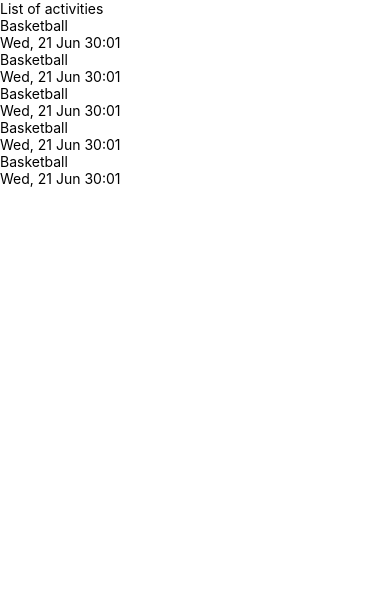
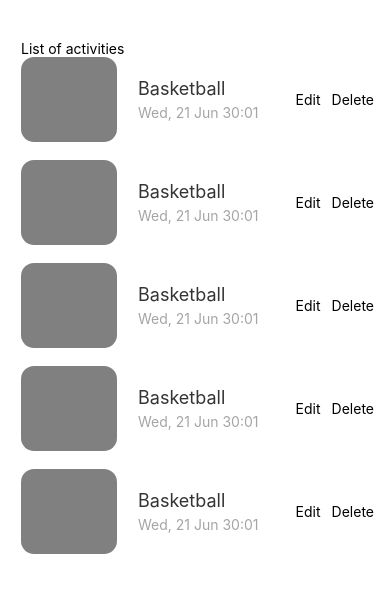
Before and after one commit to vladimirevstratov/course-fitness-app, a React Native app: screen / in a window 390 px wide. Shown: the top 592 px of the page. Built offline with nearby package versions, Linux system fonts and the light colour scheme.

Commit message:
Styles for activities list

```diff
--- /dev/null
+++ b/src/constants/theme.js
@@ -0,0 +1,5 @@
+export const RICH_BLACK_COLOR = '#343434'
+export const ALICE_BLUE_COLOR = '#F9FCFF'
+export const MEDIUM_STATE_BLUE_COLOR = '#736CED'
+export const WHITE_COLOR = '#FFFFFF'
+export const GREY_COLOR = '#A5A5A5'
--- a/src/screens/activity/activity.js
+++ b/src/screens/activity/activity.js
@@ -1,5 +1,6 @@
 import React from "react"
 import {Text, FlatList, View} from "react-native"
+import styles from "./activity.styles"
 
 const activities = [
     {
@@ -37,17 +38,35 @@ const activities = [
 const Activity = () => {
     const renderItem = ({item}) => {
         return (
-            <View>
-                <Text>{item.name}</Text>
-                <Text>{item.date}</Text>
+            <View style={styles.itemContainer}>
+                <View style={styles.image} />
+                <View style={styles.infoContainer}>
+                    <View>
+                        <Text style={styles.name}>{item.name}</Text>
+                        <Text style={styles.date}>{item.date}</Text>
+                    </View>
+                    <View style={styles.actionsContainer}>
+                        <Text style={styles.action}>Edit</Text>
+                        <Text style={styles.action}>Delete</Text>
+                    </View>
+                </View>
             </View>
         )
     }
 
+    const renderSeparator = () => {
+        return <View style={styles.separator} />
+    }
+
     return (
-        <View>
+        <View style={styles.container}>
             <Text>List of activities</Text>
-            <FlatList data={activities} renderItem={renderItem} keyExtractor={item => item.id} />
+            <FlatList
+                data={activities}
+                renderItem={renderItem}
+                keyExtractor={item => item.id}
+                ItemSeparatorComponent={renderSeparator}
+            />
         </View>
     )
 }
--- /dev/null
+++ b/src/screens/activity/activity.styles.js
@@ -0,0 +1,47 @@
+import { StyleSheet } from "react-native";
+import { GREY_COLOR, RICH_BLACK_COLOR } from "../../constants/theme";
+
+const styles = StyleSheet.create({
+    container: {
+        paddingTop: 40,
+        paddingLeft: 21,
+        paddingRight: 16,
+    },
+    itemContainer: {
+        flexDirection: 'row',
+        alignItems: 'center',
+    },
+    infoContainer: {
+        flex: 1,
+        flexDirection: 'row',
+        justifyContent: 'space-between',
+        alignItems: 'center',
+    },
+    name: {
+        color: RICH_BLACK_COLOR,
+        fontSize: 18,
+    },
+    date: {
+        color: GREY_COLOR,
+        fontSize: 14,
+        marginTop: 5,
+    },
+    image: {
+        width: 96,
+        height: 85,
+        backgroundColor: 'gray',
+        marginRight: 21,
+        borderRadius: 13,
+    },
+    actionsContainer: {
+        flexDirection: 'row',
+    },
+    action: {
+        marginLeft: 11,
+    },
+    separator: {
+       height: 18,
+    },
+})
+
+export default styles;
```
Also changed, not shown: src/screens/welcome/welcome.style.js (+4 -8 lines).
